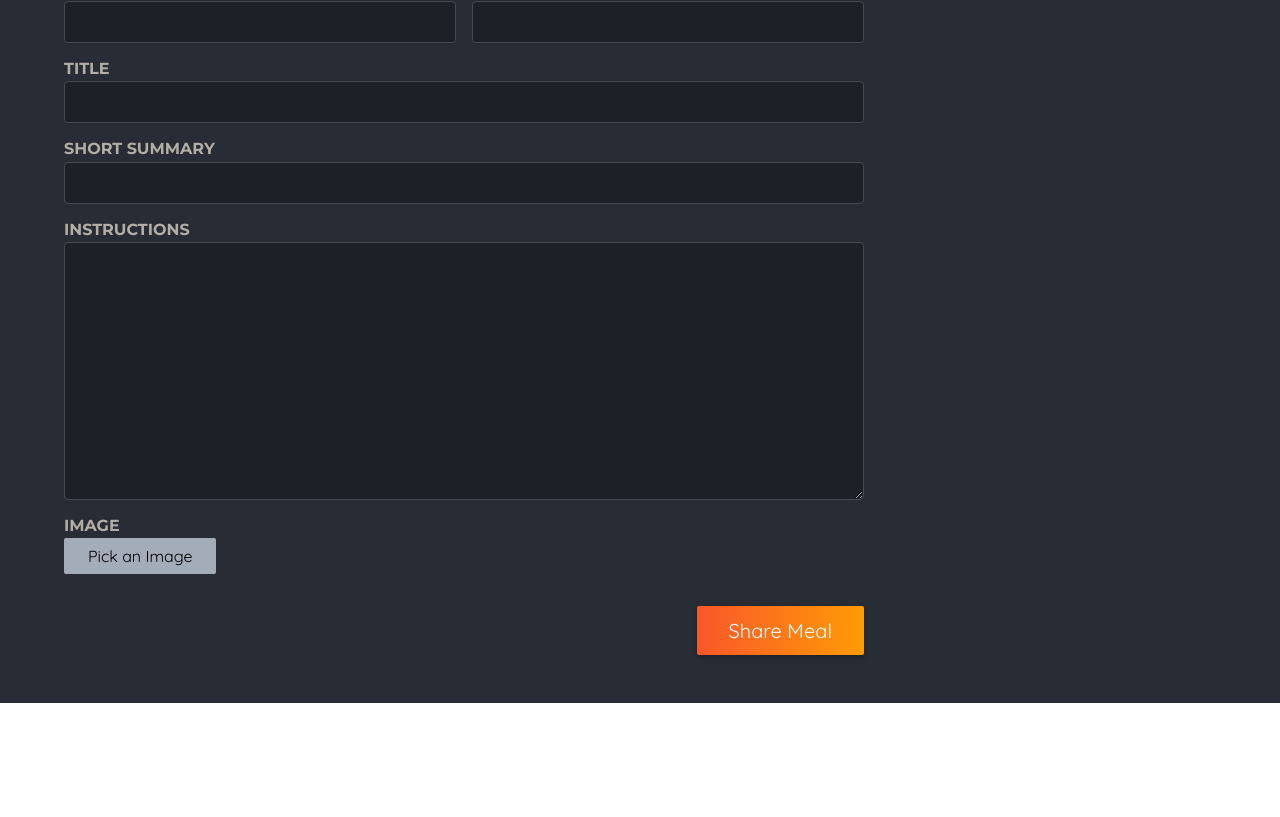
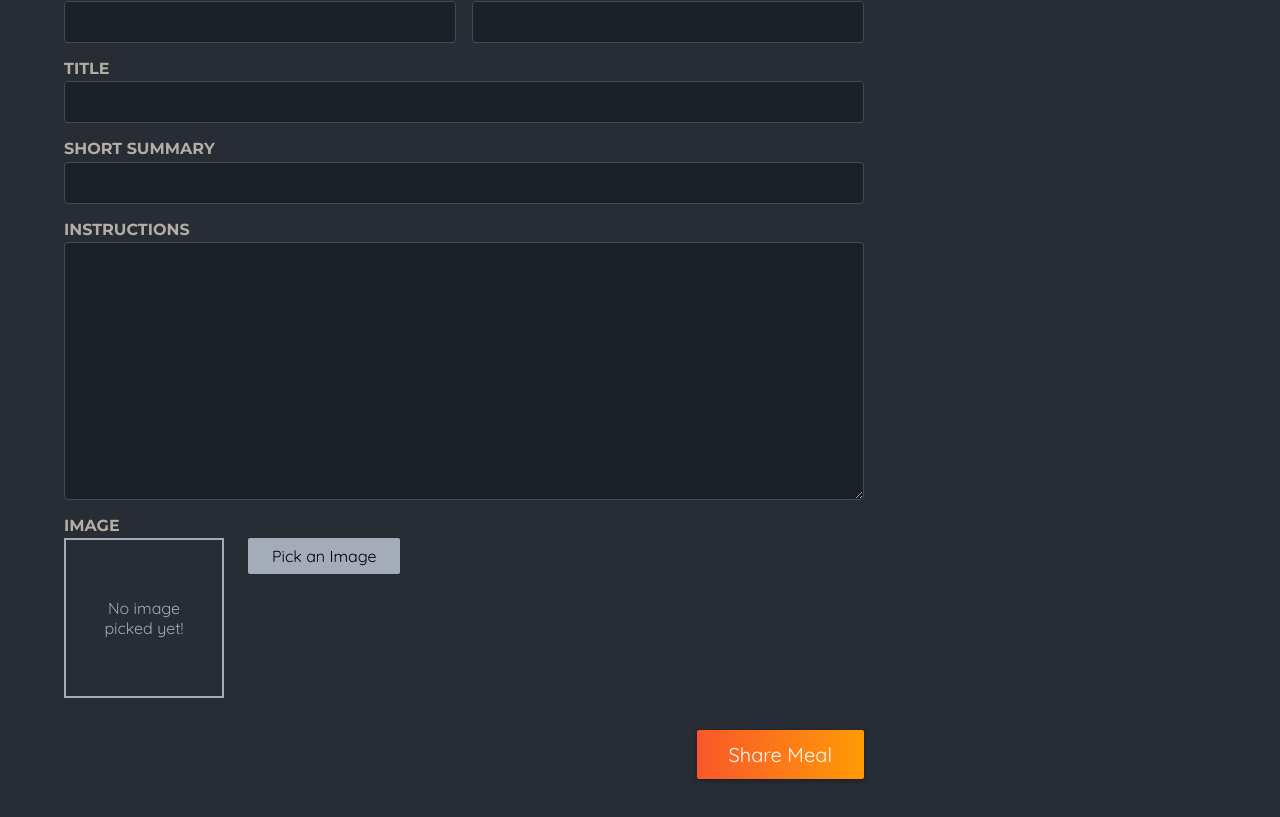
Before and after one commit to prajaktagd/next-level-food, a Next.js app: page /meals/share in a window 1280 px wide. Shown: the part 413-1230 px from the top of the page. Before the commit the page ends 1116 px from the top, so only its background shows below. Built offline with nearby package versions, Linux system fonts and the light colour scheme.

Commit message:
Add the image preview for the image picker

```diff
--- a/components/meals/image-picker.tsx
+++ b/components/meals/image-picker.tsx
@@ -1,29 +1,57 @@
 "use client";
-import { useRef } from "react";
+import { useRef, useState } from "react";
 
 import styles from "./image-picker.module.css";
+import Image from "next/image";
 
 const ImagePicker = ({
   label,
   name,
 }: Readonly<{ label: string; name: string }>) => {
+  const [pickedImage, setPickedImage] = useState("");
   const imageInputRef = useRef<HTMLInputElement>(null);
 
   const handleButtonClick = () => {
     imageInputRef.current?.click();
   };
 
+  const handleFileInputChange = (event: {
+    target: { files: FileList | null };
+  }) => {
+    const file = event.target.files?.[0];
+
+    if (!file) {
+      setPickedImage("");
+      return;
+    }
+
+    const fileReader = new FileReader();
+    fileReader.onload = () => {
+      setPickedImage(fileReader.result?.toString() || "");
+    };
+    fileReader.readAsDataURL(file);
+  };
+
+  const imagePreview = pickedImage ? (
+    <Image src={pickedImage} alt="The image selected by the user" fill />
+  ) : (
+    <p>No image picked yet!</p>
+  );
+
   return (
     <div className={styles.picker}>
       <label htmlFor={name}>{label}</label>
       <div className={styles.controls}>
+        <div className={styles.preview}>{imagePreview}</div>
         <input
           className={styles.input}
           type="file"
           id={name}
-          accept="image/png, image/jpeg"
+          accept="image/png,  image/jpeg"
           name={name}
           ref={imageInputRef}
+          onChange={handleFileInputChange}
+          required
         />
         <button
           className={styles.button}
```
